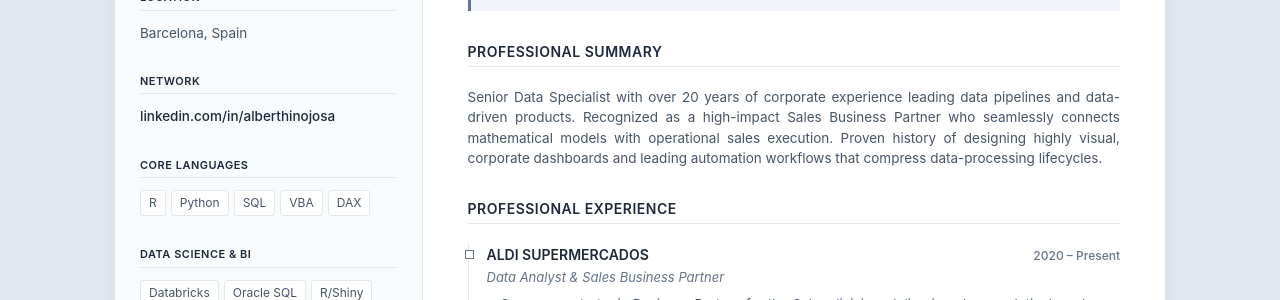
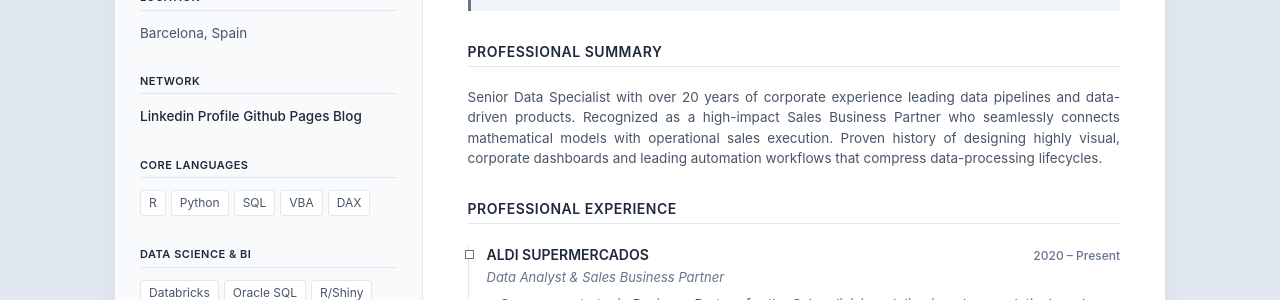
Before and after one commit to alberthr/alberthr.github.io, a Jekyll site: the page built from cv/index.html, in a window 1280 px wide. Shown: the part 180-480 px from the top of the page. Built offline with Jekyll 4.4.1, drawn with Linux system fonts in a browser that asks for light colours.

Commit message:
update cv.html

```diff
--- a/cv/index.html
+++ b/cv/index.html
@@ -306,7 +306,8 @@ permalink: /cv/
         <div class="sidebar-section">
             <div class="sidebar-title">Network</div>
             <span class="contact-link">
-                <a href="https://www.linkedin.com/in/alberthinojosa/" target="_blank">linkedin.com/in/alberthinojosa</a>
+                <a href="https://www.linkedin.com/in/alberthinojosa/" target="_blank">Linkedin Profile</a>
+				<a href="https://alberthr.github.io/" target="_blank">Github Pages Blog</a>
             </span>
         </div>
 
```
